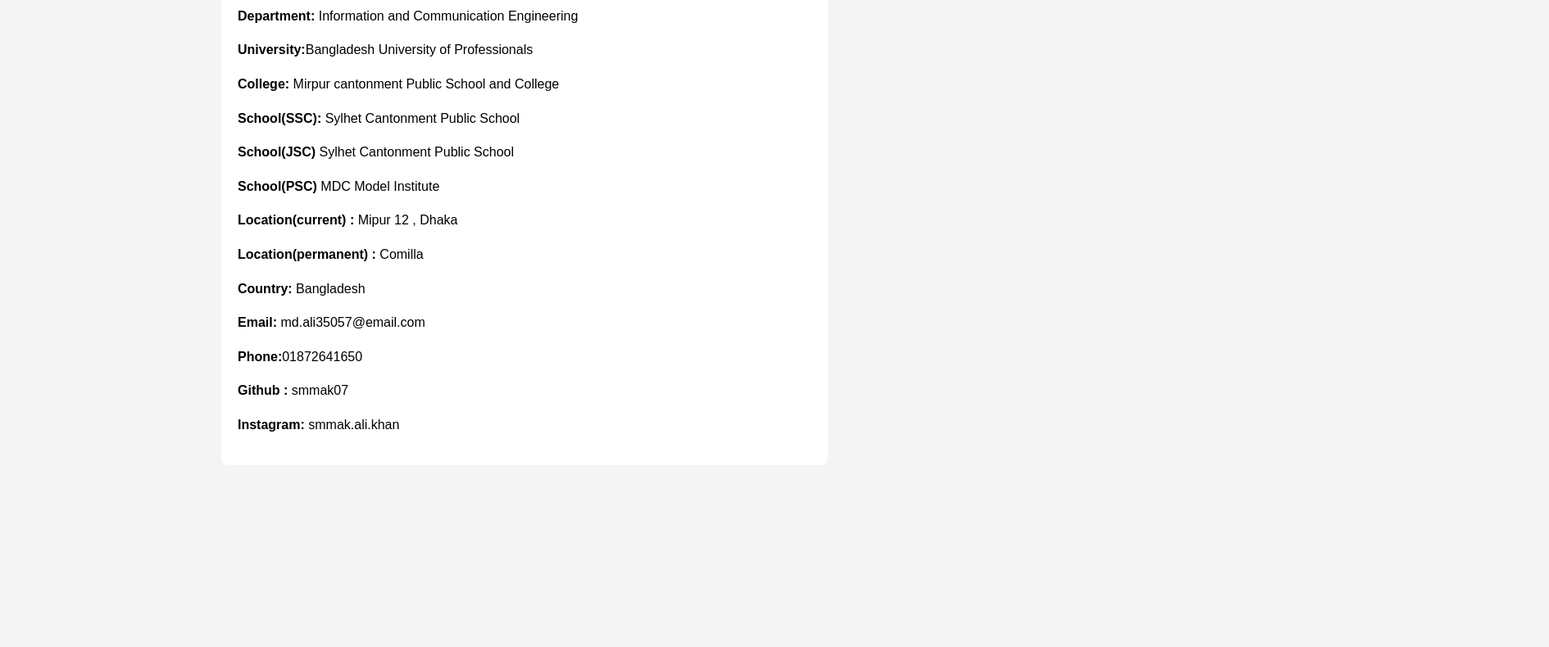
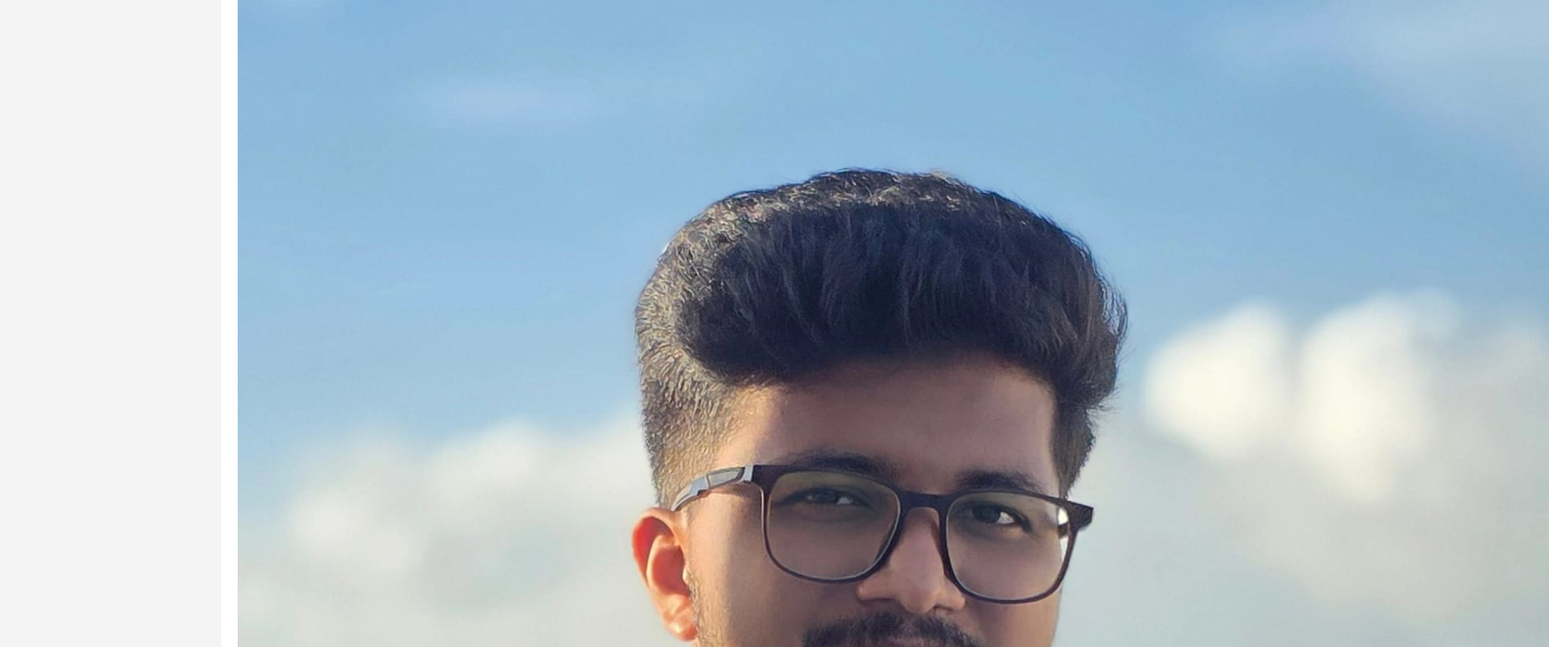
Before and after one commit to smmak07/alikhan.github.io, a plain HTML site: page index.html in a window 1280 px wide. Shown: the part 141-931 px from the top of the page at 82% size, 1890 px wide, since content can reach past the window. Before the commit the page ends 800 px from the top, so only its background shows below. Drawn offline with Linux system fonts and the light colour scheme.

Commit message:
Fix image source path in index.html

```diff
--- a/index.html
+++ b/index.html
@@ -30,7 +30,7 @@
 
 
 <div class="profile">
-  <img src="alikhan.github.io / assets / images/ali.jpg" class="avatar">
+  <img src="ali.jpg" class="avatar">
 </div>
 
 
```
